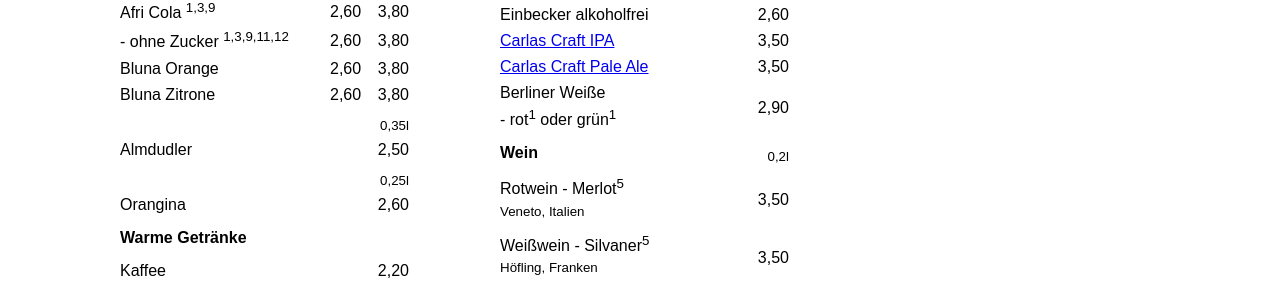
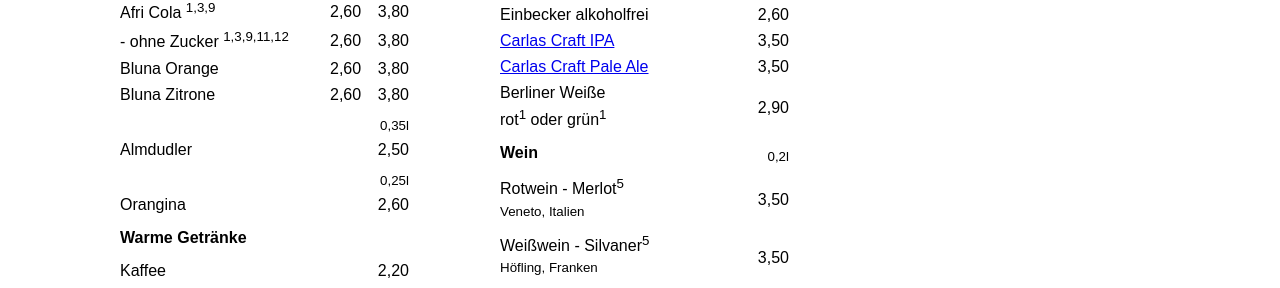
Before and after one commit to versable/kehr-website, a Jekyll site: the page built from index.html, in a window 1280 px wide and 900 px high, scrolled down 2302 px. Shown: the part 177-465 px from the top of the window. Built offline with Jekyll 4.4.1, drawn with Linux system fonts in a browser that asks for light colours.

Commit message:
Fix spelling

```diff
--- a/en/index.html
+++ b/en/index.html
@@ -306,7 +306,7 @@ excerpt: >
                 <td>3,50</td>
             </tr>
             <tr>
-                <td>Berliner Weiße<br>- red<sup>1</sup> or green<sup>1</sup></td>
+                <td>Berliner Weiße<br>red<sup>1</sup> or green<sup>1</sup></td>
                 <td></td>
                 <td>2,90</td>
             </tr>
--- a/index.html
+++ b/index.html
@@ -303,7 +303,7 @@ layout: default
                 <td>3,50</td>
             </tr>
             <tr>
-                <td>Berliner Weiße<br>- rot<sup>1</sup> oder grün<sup>1</sup></td>
+                <td>Berliner Weiße<br>rot<sup>1</sup> oder grün<sup>1</sup></td>
                 <td></td>
                 <td>2,90</td>
             </tr>
```
Also changed, not shown: other parts of en/index.html (+1 -1 lines).
